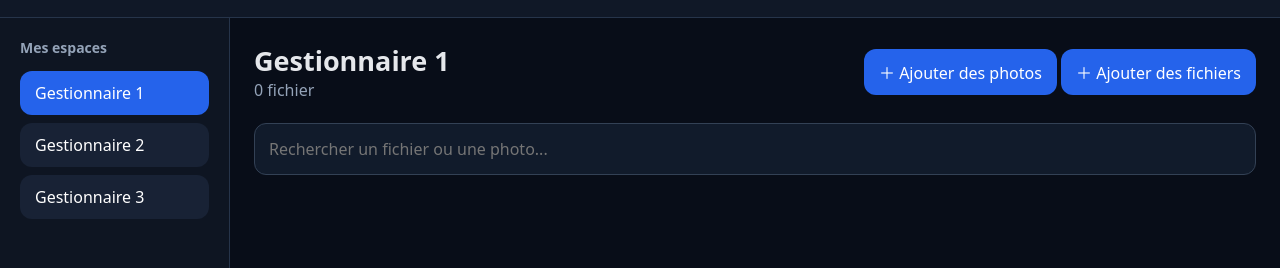
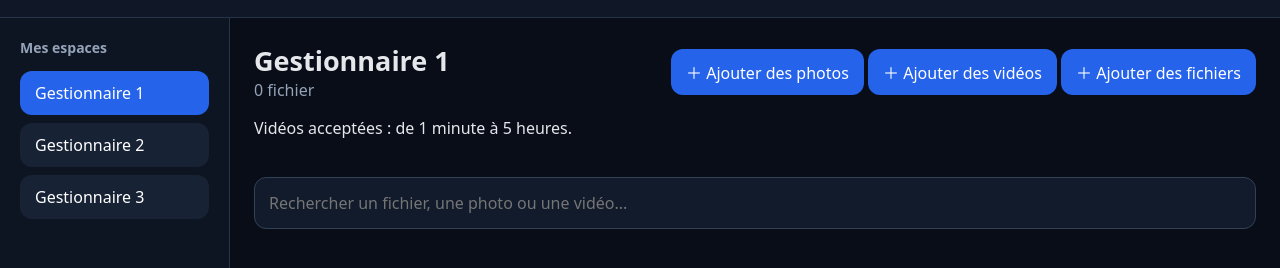
Before and after one commit to ted30600/plugin, a website: page nas/public/index.html in a window 1280 px wide. Shown: the part 50-318 px from the top of the page. Drawn offline with Linux system fonts and the light colour scheme; no server answers.

Commit message:
Ajouter un bouton dédié aux vidéos

```diff
--- a/nas/public/index.html
+++ b/nas/public/index.html
@@ -12,8 +12,10 @@
 <section><div class="toolbar"><div><h1 id="title">Gestionnaire 1</h1><span id="count">0 fichier</span></div>
 <div class="upload-buttons">
 <label class="upload">＋ Ajouter des photos<input id="photoInput" type="file" accept="image/*" multiple></label>
+<label class="upload">＋ Ajouter des vidéos<input id="videoInput" type="file" accept="video/*" multiple></label>
 <label class="upload">＋ Ajouter des fichiers<input id="fileInput" type="file" multiple></label>
 </div></div>
-<input id="search" class="search" type="search" placeholder="Rechercher un fichier ou une photo...">
+<p class="hint">Vidéos acceptées : de 1 minute à 5 heures.</p>
+<input id="search" class="search" type="search" placeholder="Rechercher un fichier, une photo ou une vidéo...">
 <div id="message" class="message" hidden></div><div id="files" class="files"></div>
-</section></main><script src="/app.js?v=7"></script></body></html>
+</section></main><script src="/app.js?v=8"></script></body></html>
```
